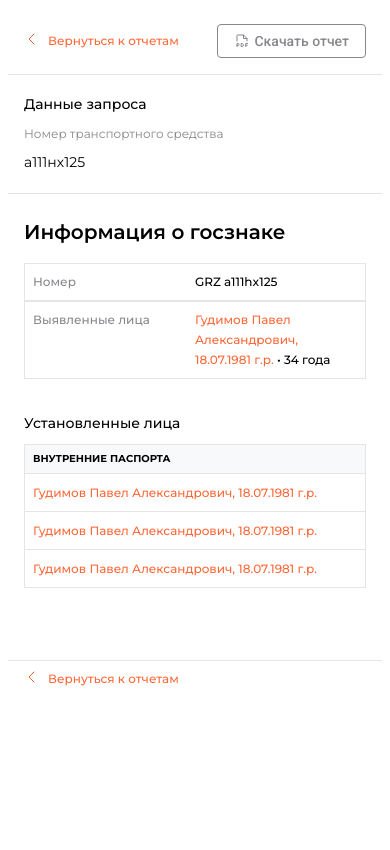
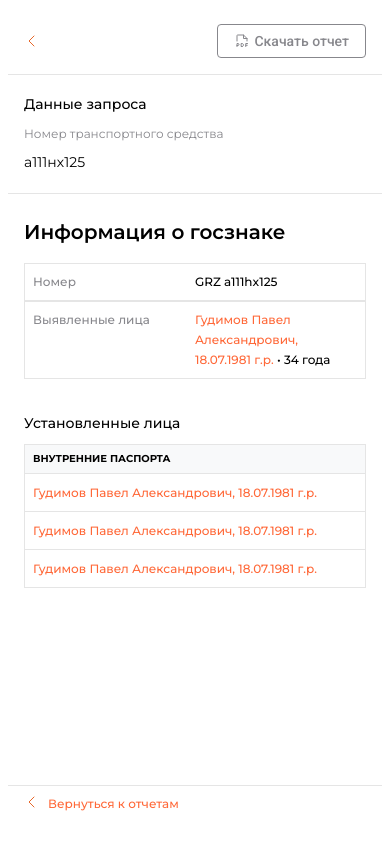
Before and after one commit to loqumi/layout-test, a React (Create React App) app: page / in a window 390 px wide. Shown: the top 850 px of the page. Built offline with nearby package versions, Linux system fonts and the light colour scheme.

Commit message:
fix: fixed mobile adaptability of layout

```diff
--- a/src/App.css
+++ b/src/App.css
@@ -9,6 +9,7 @@
 }
 
 .content-container {
+    min-height: 70dvh;
     display: flex;
     justify-content: space-between;
 }
--- a/src/Components/ButtonGoBack.js
+++ b/src/Components/ButtonGoBack.js
@@ -7,8 +7,7 @@ const LinkGoBack = ({isVisible, setIsSidebarVisible}) => {
 				<path className="icon" d="M10 13L5 8L10 3" stroke="#E7682A" strokeLinecap="round"
 					  strokeLinejoin="round"/>
 			</svg>
-
-			Вернуться к отчетам
+			<p>Вернуться к отчетам</p>
 		</a>
 	)
 }
--- a/src/styles/Header.css
+++ b/src/styles/Header.css
@@ -5,6 +5,14 @@
     background-color: #ffffff;
     padding: 16px;
     border-bottom: 1px solid #e5e5e5;
+
+    @media (max-width: 768px) {
+        .back-link {
+            p {
+                display: none;
+            }
+        }
+    }
 }
 
 .back-link {
@@ -21,6 +29,10 @@
 
     svg {
         padding-right: 8px;
+    }
+
+    p {
+        margin: 0;
     }
 }
 
--- a/src/styles/Sidebar.css
+++ b/src/styles/Sidebar.css
@@ -1,5 +1,5 @@
 .sidebar {
-    width: 250px;
+    width: 400px;
 }
 
 .menu {
@@ -67,4 +67,8 @@
         font-size: 16px;
         cursor: pointer;
     }
+
+    .menu-item {
+        font-size: 14px;
+    }
 }
```
